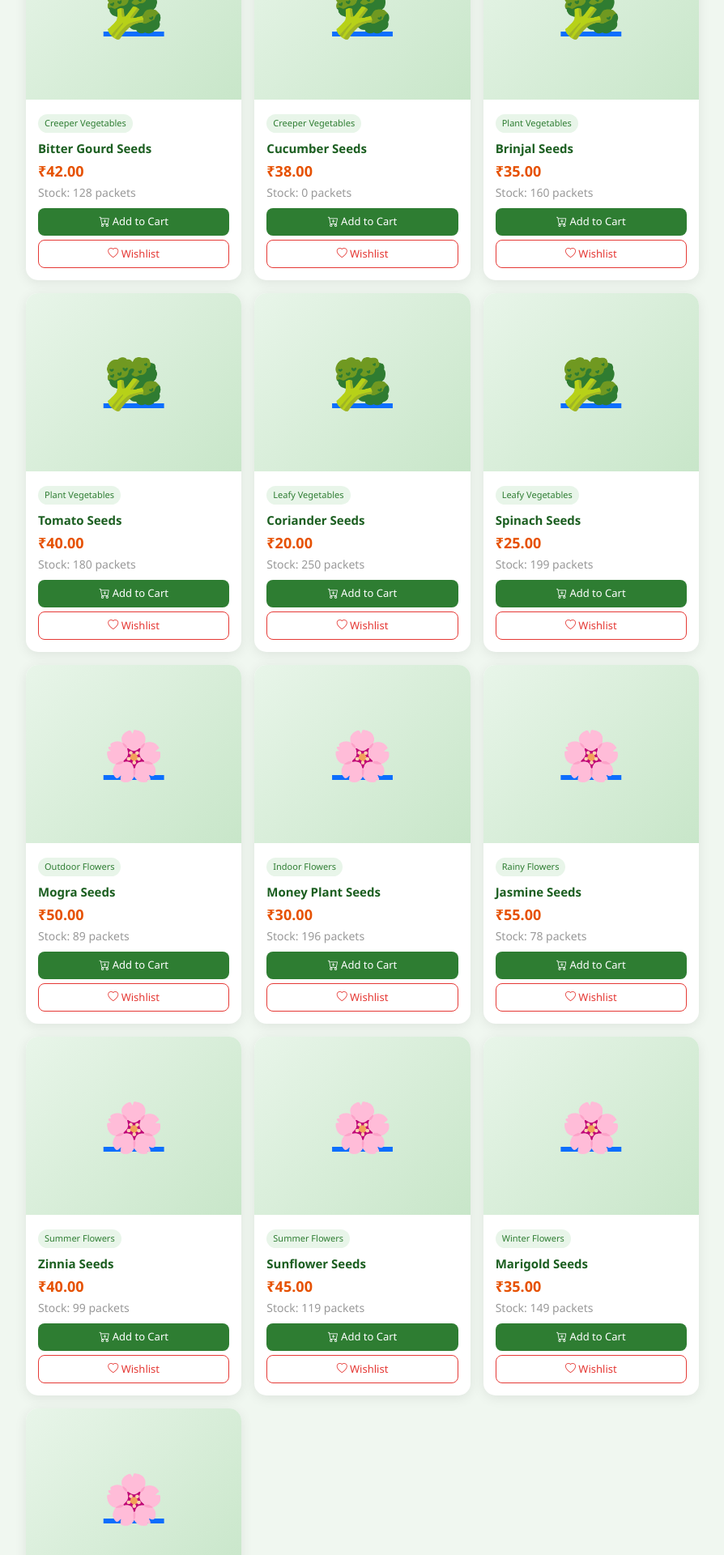
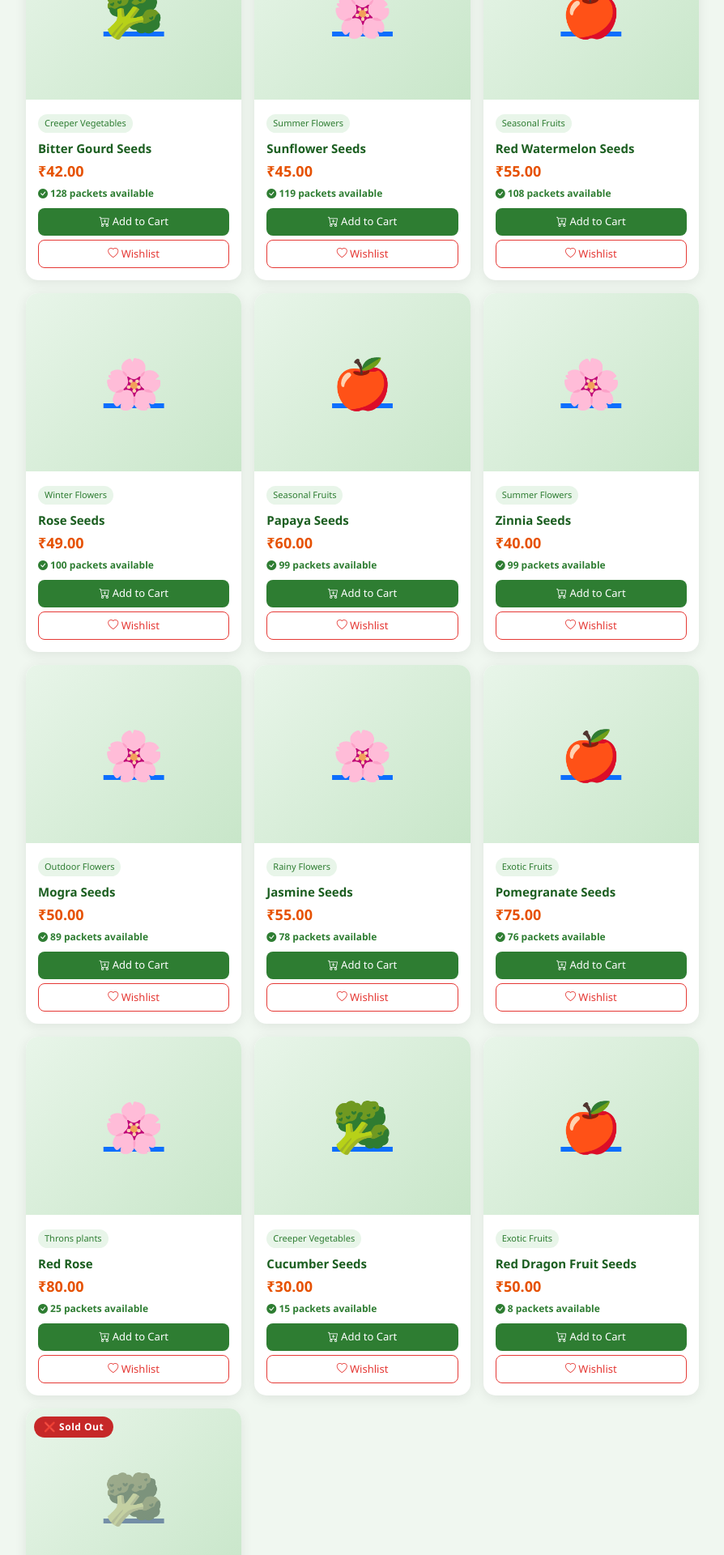
Before and after one commit to Neha-Bhat11/gogreen, a PHP site: page /gogreen/pages/products.php in a window 1280 px wide. Shown: the part 1280-3200 px from the top of the page at 81% size, without its empty margins (335-1229 px from the left). Run offline with PHP 8.4, Linux system fonts and the light colour scheme; a user stored in the database is signed in; data comes from the database, SQL or seed files in the repository.

Commit message:
Added cart, wishlist and test email

```diff
--- a/includes/footer.php
+++ b/includes/footer.php
@@ -29,10 +29,10 @@
             <div class="col-md-4">
                 <h6 style="color:white; font-weight:700;">Contact Us</h6>
                 <p style="font-size:13px; color:#a5d6a7;">
-                    📞 Helpline: <strong style="color:white;">+91 98765 43210</strong><br>
+                    📞 Helpline: <strong style="color:white;">+91 9123123567</strong><br>
                     ✉️ Email: <strong style="color:white;">support@greenlife.com</strong><br>
                     📍 Karnataka, India<br>
-                    🕐 Mon-Sat: 9AM - 6PM
+                    🕐 24/7 Available
                 </p>
                 <div class="mt-2">
                     <span style="background:#2e7d32; color:white; padding:5px 10px;
--- a/includes/send_mail.php
+++ b/includes/send_mail.php
@@ -17,7 +17,7 @@ function getMailer() {
     $mail->SMTPAuth   = true;
     $mail->Username   = 'kpneha77@gmail.com'; // your Gmail
     $mail->Password   = 'hjbm cfwc fzuw cpyx';    // your app password
-    $mail->SMTPSecure = 'tls';
+    $mail->SMTPSecure = PHPMailer::ENCRYPTION_STARTTLS;
     $mail->Port       = 587;
     $mail->setFrom('kpneha77@gmail.com', 'GreenLife');
     return $mail;
--- a/includes/send_order_mail.php
+++ b/includes/send_order_mail.php
@@ -9,6 +9,7 @@ if (!file_exists(__DIR__ . '/../vendor/TCPDF-main/tcpdf.php')) {
     return;
 }
 
+require_once __DIR__ . '/send_mail.php';
 require_once __DIR__ . '/../vendor/TCPDF-main/tcpdf.php';
 
 function generateInvoicePDF($order, $items, $user) {
--- a/nbproject/private/private.xml
+++ b/nbproject/private/private.xml
@@ -2,8 +2,6 @@
 <project-private xmlns="http://www.netbeans.org/ns/project-private/1">
     <editor-bookmarks xmlns="http://www.netbeans.org/ns/editor-bookmarks/2" lastBookmarkId="0"/>
     <open-files xmlns="http://www.netbeans.org/ns/projectui-open-files/2">
-        <group>
-            <file>file:/C:/xampp/htdocs/gogreen/includes/send_mail.php</file>
-        </group>
+        <group/>
     </open-files>
 </project-private>
--- a/pages/products.php
+++ b/pages/products.php
@@ -9,7 +9,7 @@ $type   = isset($_GET['type'])   ? $_GET['type']   : '';
 $cat_id = isset($_GET['cat'])    ? $_GET['cat']    : '';
 $search = isset($_GET['search']) ? trim($_GET['search']) : '';
 
-// Build query
+// Build query — show ALL products including out of stock
 $query  = "SELECT p.*, c.name as category_name, c.type as category_type
            FROM products p
            JOIN categories c ON p.category_id = c.id
@@ -30,7 +30,7 @@ if ($search) {
     $params[] = "%$search%";
 }
 
-$query .= " ORDER BY p.id DESC";
+$query .= " ORDER BY p.stock DESC, p.id DESC";
 $stmt = $pdo->prepare($query);
 $stmt->execute($params);
 $products = $stmt->fetchAll();
@@ -72,11 +72,33 @@ $cats = $pdo->query("SELECT * FROM categories ORDER BY type, name")->fetchAll();
             background: white; border-radius: 15px; overflow: hidden;
             box-shadow: 0 3px 15px rgba(0,0,0,0.08);
             transition: transform 0.2s, box-shadow 0.2s; height: 100%;
+            position: relative;
         }
         .product-card:hover {
             transform: translateY(-5px);
             box-shadow: 0 8px 25px rgba(0,128,0,0.15);
         }
+
+        /* OUT OF STOCK overlay */
+        .out-of-stock-overlay {
+            position: absolute;
+            top: 10px; left: 10px;
+            background: #c62828;
+            color: white;
+            padding: 4px 12px;
+            border-radius: 20px;
+            font-size: 12px;
+            font-weight: 700;
+            z-index: 10;
+            letter-spacing: 0.5px;
+        }
+
+        /* Grayscale image when out of stock */
+        .out-of-stock-img {
+            filter: grayscale(70%);
+            opacity: 0.7;
+        }
+
         .product-img-placeholder {
             width: 100%;
             height: 220px;
@@ -86,8 +108,8 @@ $cats = $pdo->query("SELECT * FROM categories ORDER BY type, name")->fetchAll();
             justify-content: center;
             font-size: 60px;
             overflow: hidden;
+            position: relative;
         }
-
         .product-img-placeholder img {
             width: 100%;
             height: 220px;
@@ -95,10 +117,10 @@ $cats = $pdo->query("SELECT * FROM categories ORDER BY type, name")->fetchAll();
             object-position: center;
             transition: transform 0.3s ease;
         }
-
         .product-img-placeholder img:hover {
             transform: scale(1.05);
         }
+
         .product-body { padding: 15px; }
         .product-name { color: #1b5e20; font-weight: 600; font-size: 15px; }
         .product-price { color: #e65100; font-weight: 700; font-size: 18px; }
@@ -107,13 +129,44 @@ $cats = $pdo->query("SELECT * FROM categories ORDER BY type, name")->fetchAll();
             padding: 3px 8px; border-radius: 20px;
             display: inline-block; margin-bottom: 8px;
         }
+
+        /* Stock status */
+        .stock-available {
+            color: #2e7d32; font-size: 12px; font-weight: 600;
+        }
+        .stock-low {
+            color: #f57f17; font-size: 12px; font-weight: 600;
+        }
+        .stock-out {
+            background: #ffebee; color: #c62828;
+            padding: 5px 10px; border-radius: 8px;
+            font-size: 12px; font-weight: 700;
+            text-align: center; margin: 8px 0;
+            border: 1px solid #ffcdd2;
+        }
+
         .btn-add-cart {
             background: #2e7d32; color: white; border: none;
             border-radius: 8px; padding: 7px 12px;
             font-size: 13px; width: 100%; margin-top: 8px;
-            cursor: pointer;
+            cursor: pointer; transition: background 0.2s;
         }
         .btn-add-cart:hover { background: #1b5e20; color: white; }
+
+        /* Disabled cart button */
+        .btn-add-cart:disabled,
+        .btn-add-cart-disabled {
+            background: #bdbdbd !important;
+            color: #757575 !important;
+            border: none;
+            border-radius: 8px;
+            padding: 7px 12px;
+            font-size: 13px;
+            width: 100%;
+            margin-top: 8px;
+            cursor: not-allowed !important;
+        }
+
         .btn-wishlist {
             background: #fff; color: #e53935;
             border: 1px solid #e53935; border-radius: 8px;
@@ -132,7 +185,6 @@ $cats = $pdo->query("SELECT * FROM categories ORDER BY type, name")->fetchAll();
             background: #1b5e20; color: white; border-color: #1b5e20;
         }
 
-        /* Mobile sidebar hidden by default */
         @media (max-width: 991px) {
             .sidebar-filter { margin-bottom: 20px; }
         }
@@ -213,7 +265,6 @@ $cats = $pdo->query("SELECT * FROM categories ORDER BY type, name")->fetchAll();
                 <?php endforeach; ?>
 
 
-
             </div>
         </div>
 
@@ -235,27 +286,48 @@ $cats = $pdo->query("SELECT * FROM categories ORDER BY type, name")->fetchAll();
                 <div class="row g-3">
                     <?php foreach ($products as $p):
                         $icon = '🌱';
-if ($p['category_type'] == 'flowers')      $icon = '🌸';
-elseif ($p['category_type'] == 'vegetables') $icon = '🥦';
-elseif ($p['category_type'] == 'fruits')   $icon = '🍎';
+                        if ($p['category_type'] == 'flowers')        $icon = '🌸';
+                        elseif ($p['category_type'] == 'vegetables')  $icon = '🥦';
+                        elseif ($p['category_type'] == 'fruits')      $icon = '🍎';
+                        elseif ($p['category_type'] == 'plants')      $icon = '🪴';
 
+                        $isOutOfStock = ($p['stock'] <= 0);
+                        $isLowStock   = ($p['stock'] > 0 && $p['stock'] <= 5);
                     ?>
                     <div class="col-md-4 col-6">
                         <div class="product-card">
+
+                            <!-- OUT OF STOCK BADGE -->
+                            <?php if ($isOutOfStock): ?>
+                                <div class="out-of-stock-overlay">
+                                    ❌ Sold Out
+                                </div>
+                            <?php elseif ($isLowStock): ?>
+                                <div class="out-of-stock-overlay"
+                                     style="background:#f57f17;">
+                                    ⚡ Only <?= $p['stock'] ?> left!
+                                </div>
+                            <?php endif; ?>
+
                             <a href="product_detail.php?id=<?= $p['id'] ?>">
                                 <div class="product-img-placeholder">
                                     <?php
                                     $imgPath = '../assets/images/products/' . $p['image'];
                                     if ($p['image'] && file_exists($imgPath)) {
-    echo '<img src="'.$imgPath.'" style="width:100%;
-          height:220px; object-fit:cover;
+                                        echo '<img src="' . $imgPath . '"
+                                                   class="' . ($isOutOfStock ? 'out-of-stock-img' : '') . '"
+                                                   style="width:100%; height:220px;
+                                                          object-fit:cover;
                                                           object-position:center;">';
                                     } else {
-                                        echo $icon;
+                                        echo '<span class="' .
+                                             ($isOutOfStock ? 'out-of-stock-img' : '') .
+                                             '">' . $icon . '</span>';
                                     }
                                     ?>
                                 </div>
                             </a>
+
                             <div class="product-body">
                                 <span class="product-cat">
                                     <?= htmlspecialchars($p['category_name']) ?>
@@ -266,13 +338,44 @@ elseif ($p['category_type'] == 'fruits')   $icon = '🍎';
                                 <div class="product-price mt-1">
                                     ₹<?= number_format($p['price'], 2) ?>
                                 </div>
-                                <small style="color:#999;">
-                                    Stock: <?= $p['stock'] ?> packets
+
+                                <!-- STOCK STATUS -->
+                                <?php if ($isOutOfStock): ?>
+                                    <div class="stock-out">
+                                        ❌ Out of Stock — Currently Unavailable
+                                    </div>
+                                <?php elseif ($isLowStock): ?>
+                                    <small class="stock-low">
+                                        ⚡ Only <?= $p['stock'] ?> packets left!
                                     </small>
+                                <?php else: ?>
+                                    <small class="stock-available">
+                                        <i class="bi bi-check-circle-fill"></i>
+                                        <?= $p['stock'] ?> packets available
+                                    </small>
+                                <?php endif; ?>
+
+                                <!-- ADD TO CART BUTTON -->
+                                <?php if ($isOutOfStock): ?>
+                                    <button class="btn-add-cart-disabled"
+                                            disabled style="display:block;
+                                            width:100%; margin-top:8px;
+                                            padding:7px 12px; border:none;
+                                            border-radius:8px; font-size:13px;
+                                            background:#e0e0e0; color:#9e9e9e;
+                                            cursor:not-allowed;">
+                                        <i class="bi bi-x-circle"></i>
+                                        Out of Stock
+                                    </button>
+                                <?php else: ?>
                                     <button onclick="addToCart(<?= $p['id'] ?>)"
                                             class="btn-add-cart">
-                                    <i class="bi bi-cart-plus"></i> Add to Cart
+                                        <i class="bi bi-cart-plus"></i>
+                                        Add to Cart
                                     </button>
+                                <?php endif; ?>
+
+                                <!-- WISHLIST BUTTON always visible -->
                                 <button onclick="addToWishlist(<?= $p['id'] ?>)"
                                         class="btn-wishlist">
                                     <i class="bi bi-heart"></i> Wishlist
@@ -300,11 +403,15 @@ function addToCart(productId) {
     .then(res => res.json())
     .then(data => {
         if (data.success) {
+            // Update cart count in header
+            const badge = document.getElementById('cart-count');
+            if (badge) badge.textContent = parseInt(badge.textContent || 0) + 1;
             alert('✅ Added to cart!');
         } else {
             alert(data.message || 'Could not add to cart.');
         }
-    });
+    })
+    .catch(() => alert('Something went wrong. Please try again.'));
 }
 
 function addToWishlist(productId) {
@@ -320,7 +427,8 @@ function addToWishlist(productId) {
         } else {
             alert(data.message || 'Could not add to wishlist.');
         }
-    });
+    })
+    .catch(() => alert('Something went wrong. Please try again.'));
 }
 </script>
 </body>
```
Also changed, not shown: actions/cart_action.php (+15 -0 lines), actions/wishlist_action.php (+13 -0 lines), test_email.php (added, +13 -0 lines). Lines whose indentation alone changed are shown as unchanged.
